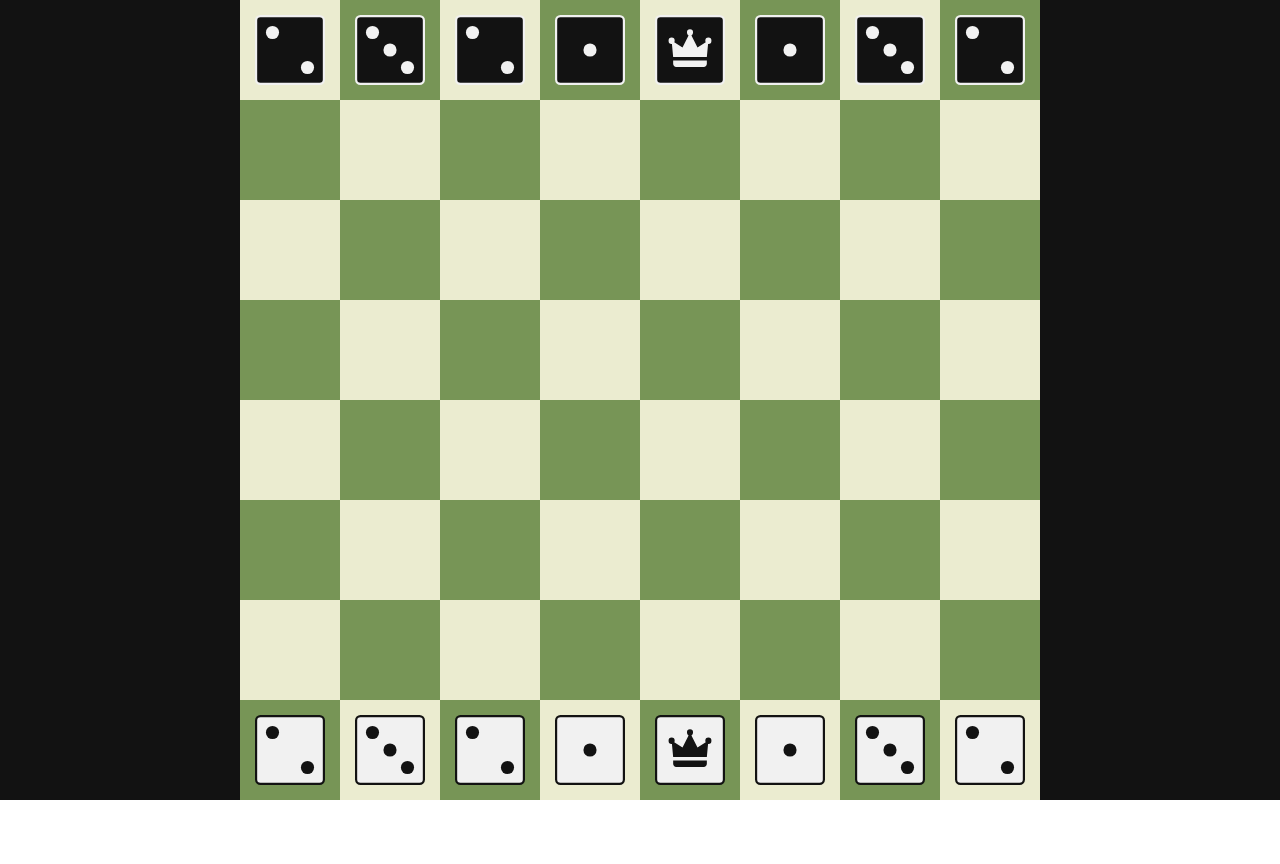
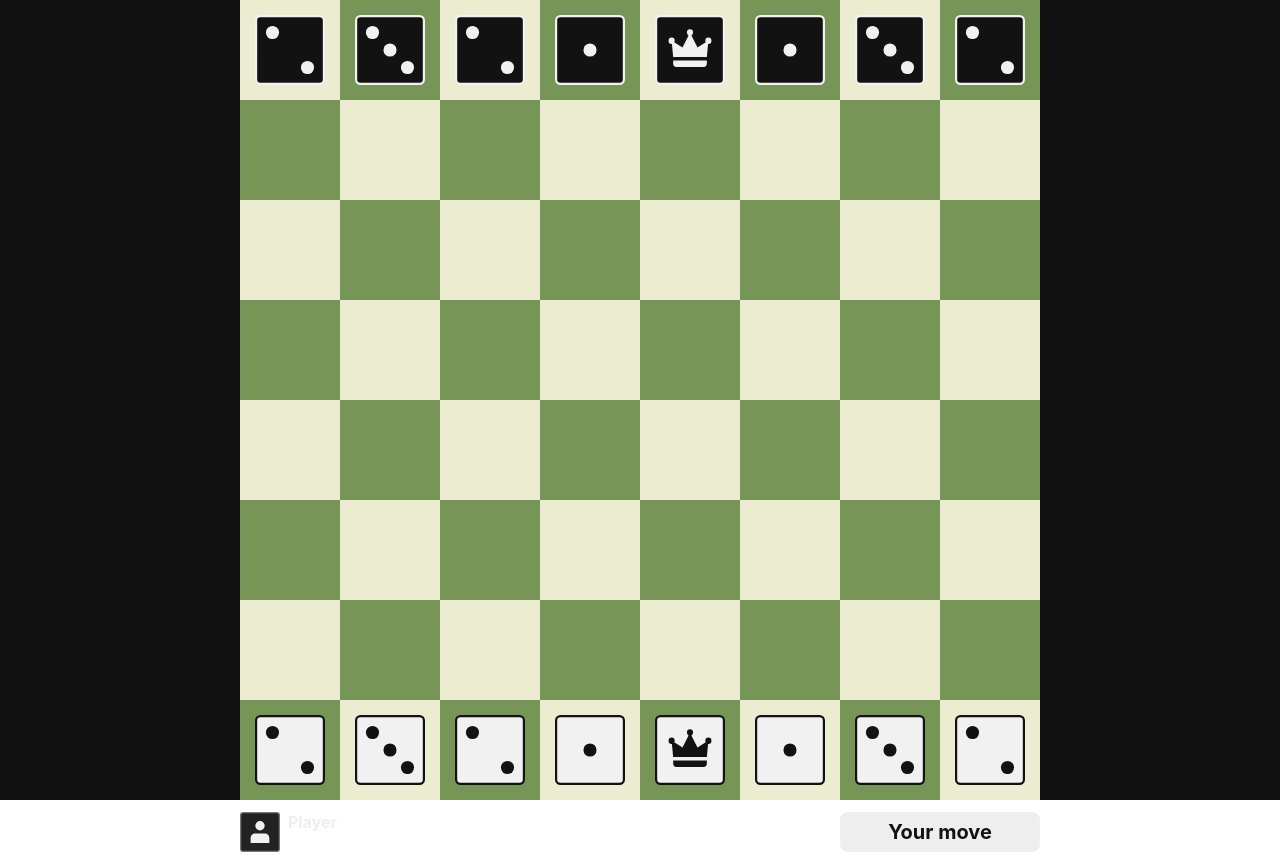
Before and after one commit to RudolfJagdhuber/dicechess-web, a React (Create React App) app: page / in a window 1280 px wide. Before the commit the page ends 800 px from the top, so only its background shows below. Built offline with nearby package versions, Linux system fonts and the light colour scheme.

Commit message:
create base structure for engine play

```diff
--- a/src/components/Board/Board.tsx
+++ b/src/components/Board/Board.tsx
@@ -2,7 +2,13 @@ import { useState } from "react";
 import "./Board.css";
 import Square from "../Square/Square";
 import { DiceProps } from "../Dice/Dice";
-import { possibleMoves, Move } from "../Dice/helpers";
+import {
+  possibleMoves,
+  DiceMove,
+  Move,
+  engineCalculation,
+} from "../Dice/helpers";
+import Player from "../Player/Player";
 
 const makeDice = (
   number: number,
@@ -36,27 +42,33 @@ boardX[62] = makeDice(3, 62, true);
 boardX[63] = makeDice(2, 63, true);
 
 let isWhitesMove = true;
-let possibleMoveList: Move[] = [];
+let possibleMoveList: DiceMove[] = [];
 
 const Board = () => {
   const [board, setBoard] = useState<Array<DiceProps | undefined>>(boardX);
   const [highlightedSquares, setHighlightedSquares] = useState<number[]>([]);
 
+  const updateBoard = (move: Move) => {
+    setBoard((d) => {
+      const oldPosition = move.dice.position;
+      move.dice.position = move.move.position;
+      move.dice.number = move.move.endNumber;
+      return d.map((dx, i) => {
+        if (i === oldPosition) return undefined;
+        if (i === move.move.position) return move.dice;
+        return dx;
+      });
+    });
+  };
+
   const moveDice = (dice: DiceProps, to: number): boolean => {
-    // Check if move is possible
-    if (!possibleMoveList.map((m) => m.position).includes(to)) return false;
+    // Find from the list of possible moves
+    let move = possibleMoveList.filter((m) => m.position === to)[0];
+    if (!move) return false;
     // Check if its the players turn
     if (isWhitesMove !== dice.isWhite) return false;
     // Make the move
-    setBoard((d) => {
-      const from = dice.position;
-      dice.position = to;
-      return d.map((dx, i) => {
-        if (i === from) return undefined;
-        if (i === to) return dice;
-        return dx;
-      });
-    });
+    updateBoard({ dice: dice, move: move });
     possibleMoveList = [];
     isWhitesMove = !isWhitesMove;
     return true;
@@ -74,8 +86,27 @@ const Board = () => {
     console.log(possibleMoveList);
   };
 
-  console.log("Rendered");
+  const engine = async () => {
+    // Compute the best move
+    const bestMoves = await new Promise<Move[]>((resolve) => {
+      setTimeout(() => {
+        resolve(engineCalculation(board));
+      }, 1000);
+    });
+
+    // Perform the move // TODO: animate move
+    updateBoard(bestMoves[0]);
+    isWhitesMove = !isWhitesMove;
+  };
+
+  console.log("Rendered. WhiteToMove = " + isWhitesMove);
+  if (!isWhitesMove) {
+    engine();
+  }
+
   return (
+    <div id="board-layout">
+      <Player isPlayer={false} isToMove={!isWhitesMove} />
       <div id="board">
         {board.map((square, i) => (
           <Square
@@ -89,6 +120,8 @@ const Board = () => {
           />
         ))}
       </div>
+      <Player isPlayer={true} isToMove={isWhitesMove} />
+    </div>
   );
 };
 
--- a/src/components/Dice/helpers.ts
+++ b/src/components/Dice/helpers.ts
@@ -4,10 +4,17 @@ type Direction = "top" | "right" | "bottom" | "left";
 
 const DIR_VALUE = { top: -8, right: 1, bottom: 8, left: -1 };
 
-interface Move {
+// A move made by a specific dice
+interface DiceMove {
   direction: Direction | undefined;
   endNumber: number;
   position: number;
+}
+
+// The full move information (including the dice that makes the move)
+interface Move {
+  dice: DiceProps;
+  move: DiceMove;
 }
 
 const recursiveMoveList = (
@@ -16,7 +23,7 @@ const recursiveMoveList = (
   stepsLeft: number,
   startDir: Direction | undefined,
   board: Array<DiceProps | undefined>,
-  moveList: Move[]
+  moveList: DiceMove[]
 ) => {
   // Return if the dice moved off the board.
   if (dice.position < 0 || dice.position > 63) return moveList;
@@ -45,7 +52,7 @@ const recursiveMoveList = (
   for (let dir of dirs) {
     // If its the first move, set the starting direction
     const nextStartDir = startDir ?? dir;
-    // Move the dice one square in the direction of dir
+    // DiceMove the dice one square in the direction of dir
     nextDice = {
       number: dice.number, // TODO
       isWhite: dice.isWhite,
@@ -88,5 +95,32 @@ const possibleMoves = (
   );
 };
 
-export { possibleMoves };
-export type { Move };
+const engineCalculation = (board: (DiceProps | undefined)[]): Move[] => {
+  const bestMoves: Move[] = [];
+
+  const allMoves = allMovesList(board);
+
+  bestMoves.push(allMoves[0]);
+
+  return bestMoves;
+};
+
+const allMovesList = (
+  board: (DiceProps | undefined)[],
+  isWhite: boolean = false
+): Move[] => {
+  const allMoves: Move[] = board
+    .filter((d) => d && d.isWhite === isWhite)
+    .flatMap((d) => {
+      if (!d) return [];
+      return possibleMoves(d, board).map((dicemove) => {
+        const move: Move = { dice: d, move: dicemove };
+        return move;
+      });
+    });
+
+  return allMoves;
+};
+
+export { possibleMoves, engineCalculation };
+export type { DiceMove, Move };
--- /dev/null
+++ b/src/components/Player/Player.css
@@ -0,0 +1,62 @@
+.player-layout {
+  display: flex;
+  /* flex-direction: row; */
+  height: 40px;
+  margin-top: 12px;
+  margin-bottom: 12px;
+}
+
+.avatar {
+  height: 40px;
+  width: 40px;
+  background-size: cover;
+}
+
+.name {
+  flex-grow: 1;
+  margin-left: 8px;
+  font-size: 16px;
+  font-weight: bold;
+  color: #eee;
+  text-overflow: ellipsis;
+}
+
+.clock {
+  display: flex;
+  height: 40px;
+  width: 200px;
+  gap: 8px;
+  border-radius: 8px;
+  justify-content: center;
+  align-items: center;
+  font-size: 20px;
+  font-weight: bold;
+}
+
+.active {
+  background-color: #eee;
+  color: #121212
+}
+
+.inactive {
+  background-color: #333;
+  color: #777
+}
+
+
+@keyframes spinner {
+  0% {
+    transform: rotate(0deg);
+  }
+  100% {
+    transform: rotate(360deg);
+  }
+}
+.loading-spinner {
+  width: 16px;
+  height: 16px;
+  border: 2px solid #bbb; /* Light grey */
+  border-top: 2px solid #121212;
+  border-radius: 50%;
+  animation: spinner 1s linear infinite;
+}
--- /dev/null
+++ b/src/components/Player/Player.tsx
@@ -0,0 +1,32 @@
+import "./Player.css";
+
+const LoadingSpinner = () => {
+  return (
+    <div className="spinner-container">
+      <div className="loading-spinner"></div>
+    </div>
+  );
+};
+
+const Player = ({
+  isPlayer = false,
+  isToMove = false,
+}: {
+  isPlayer: boolean;
+  isToMove: boolean;
+}) => {
+  const avatar = "assets/images/" + (isPlayer ? "user" : "engine") + ".svg";
+
+  return (
+    <div className="player-layout">
+      <div className="avatar" style={{ backgroundImage: `url(${avatar})` }} />
+      <div className="name">{isPlayer ? "Player" : "Computer"}</div>
+      <div className={`clock ${isToMove ? "active" : "inactive"}`}>
+        {!isPlayer && isToMove && <LoadingSpinner />}
+        {!isToMove ? "" : isPlayer ? "Your move" : "Thinking..."}
+      </div>
+    </div>
+  );
+};
+
+export default Player;
```
Also changed, not shown: public/assets/images/engine.svg (added), public/assets/images/user.svg (added). Lines whose indentation alone changed are shown as unchanged.
